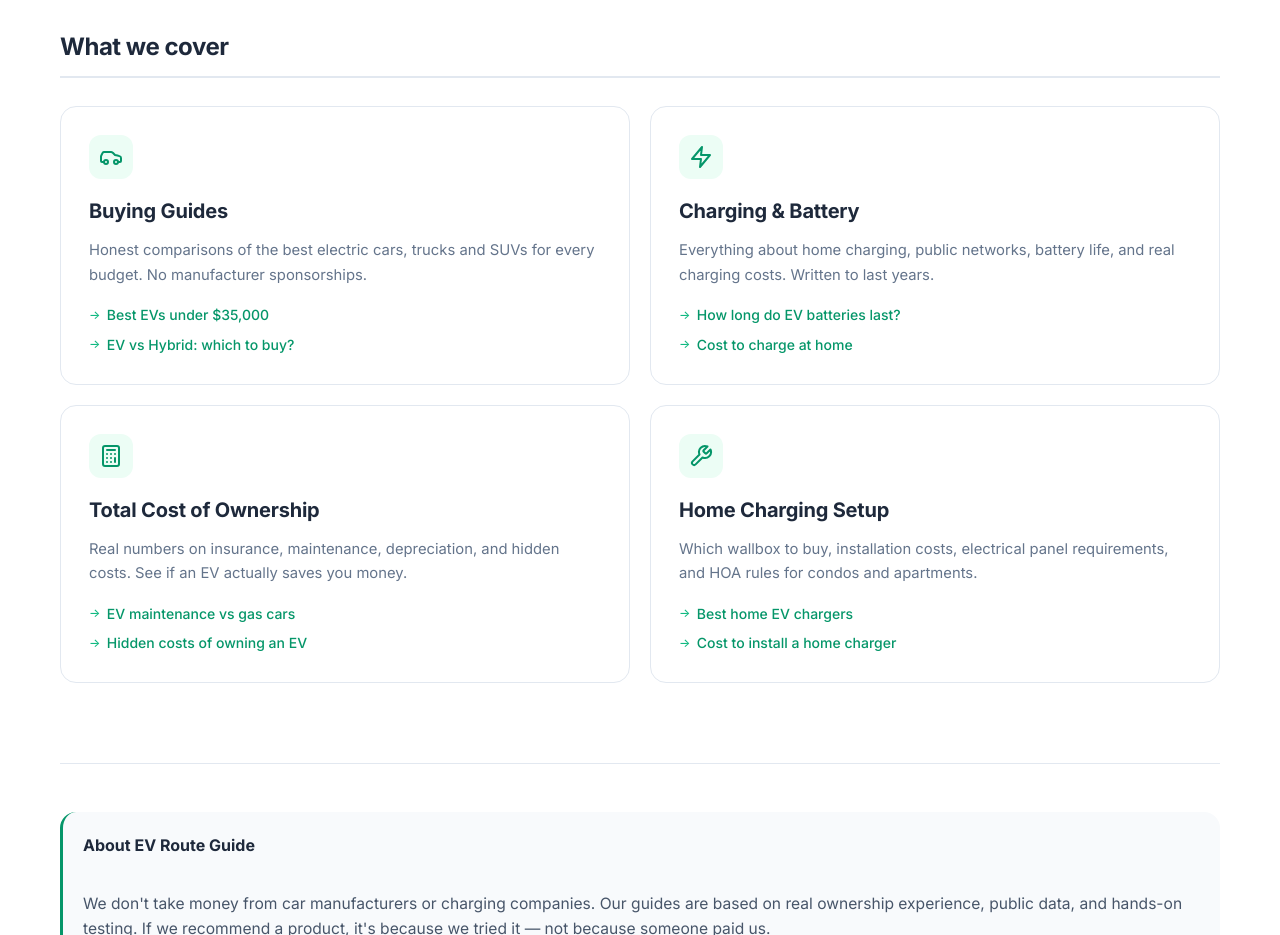
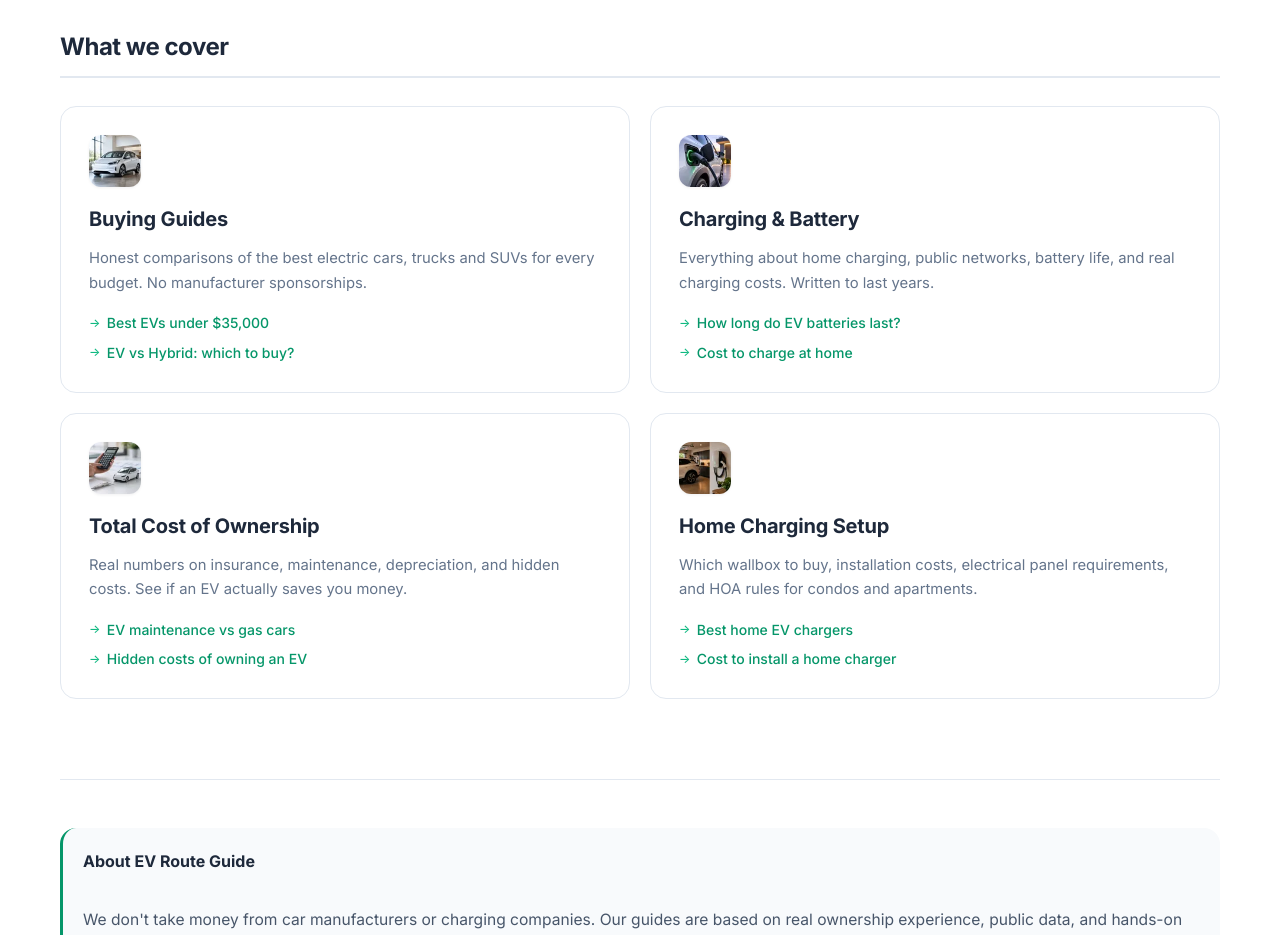
Before and after one commit to Arturo3579/evrouteguide, an Astro site: page / in a window 1280 px wide. Shown: the part 1180-2115 px from the top of the page. Built offline with nearby package versions, Linux system fonts and the light colour scheme; Astro itself is replaced by a stand-in of ours.

Commit message:
Replace category SVG icons with compressed AI-generated images

```diff
--- a/src/pages/index.astro
+++ b/src/pages/index.astro
@@ -80,7 +80,7 @@ const description = "Honest guides, cost calculators and practical tools for ele
     <div class="hub-grid">
       <div class="hub-card reveal reveal-delay-1">
         <div class="hub-card-icon">
-          <svg xmlns="http://www.w3.org/2000/svg" width="24" height="24" viewBox="0 0 24 24" fill="none" stroke="currentColor" stroke-width="2" stroke-linecap="round" stroke-linejoin="round"><path d="M19 17h2c.6 0 1-.4 1-1v-3c0-.9-.7-1.7-1.5-1.9C18.7 10.6 16 10 16 10s-1.3-1.4-2.2-2.3c-.5-.4-1.1-.7-1.8-.7H5c-.6 0-1.1.4-1.4.9l-1.4 2.9A3.7 3.7 0 0 0 2 12v4c0 .6.4 1 1 1h2"/><circle cx="7" cy="17" r="2"/><circle cx="17" cy="17" r="2"/></svg>
+          <img src="/images/icons/category-buying-guides.webp" alt="" width="52" height="52" loading="lazy" />
         </div>
         <h3>Buying Guides</h3>
         <p>Honest comparisons of the best electric cars, trucks and SUVs for every budget. No manufacturer sponsorships.</p>
@@ -92,7 +92,7 @@ const description = "Honest guides, cost calculators and practical tools for ele
 
       <div class="hub-card reveal reveal-delay-2">
         <div class="hub-card-icon">
-          <svg xmlns="http://www.w3.org/2000/svg" width="24" height="24" viewBox="0 0 24 24" fill="none" stroke="currentColor" stroke-width="2" stroke-linecap="round" stroke-linejoin="round"><path d="M13 2L3 14h9l-1 8 10-12h-9l1-8z"/></svg>
+          <img src="/images/icons/category-charging-battery.webp" alt="" width="52" height="52" loading="lazy" />
         </div>
         <h3>Charging &amp; Battery</h3>
         <p>Everything about home charging, public networks, battery life, and real charging costs. Written to last years.</p>
@@ -104,7 +104,7 @@ const description = "Honest guides, cost calculators and practical tools for ele
 
       <div class="hub-card reveal reveal-delay-1">
         <div class="hub-card-icon">
-          <svg xmlns="http://www.w3.org/2000/svg" width="24" height="24" viewBox="0 0 24 24" fill="none" stroke="currentColor" stroke-width="2" stroke-linecap="round" stroke-linejoin="round"><rect width="16" height="20" x="4" y="2" rx="2"/><line x1="8" x2="16" y1="6" y2="6"/><line x1="16" x2="16" y1="14" y2="18"/><path d="M16 10h.01"/><path d="M12 10h.01"/><path d="M8 10h.01"/><path d="M12 14h.01"/><path d="M8 14h.01"/><path d="M12 18h.01"/><path d="M8 18h.01"/></svg>
+          <img src="/images/icons/category-costs-ownership.webp" alt="" width="52" height="52" loading="lazy" />
         </div>
         <h3>Total Cost of Ownership</h3>
         <p>Real numbers on insurance, maintenance, depreciation, and hidden costs. See if an EV actually saves you money.</p>
@@ -116,7 +116,7 @@ const description = "Honest guides, cost calculators and practical tools for ele
 
       <div class="hub-card reveal reveal-delay-2">
         <div class="hub-card-icon">
-          <svg xmlns="http://www.w3.org/2000/svg" width="24" height="24" viewBox="0 0 24 24" fill="none" stroke="currentColor" stroke-width="2" stroke-linecap="round" stroke-linejoin="round"><path d="M14.7 6.3a1 1 0 0 0 0 1.4l1.6 1.6a1 1 0 0 0 1.4 0l3.77-3.77a6 6 0 0 1-7.94 7.94l-6.91 6.91a2.12 2.12 0 0 1-3-3l6.91-6.91a6 6 0 0 1 7.94-7.94l-3.76 3.76z"/></svg>
+          <img src="/images/icons/category-home-charging.webp" alt="" width="52" height="52" loading="lazy" />
         </div>
         <h3>Home Charging Setup</h3>
         <p>Which wallbox to buy, installation costs, electrical panel requirements, and HOA rules for condos and apartments.</p>
--- a/src/styles/global.css
+++ b/src/styles/global.css
@@ -489,16 +489,23 @@ a:hover {
 }
 
 .hub-card-icon {
-  width: 44px;
-  height: 44px;
+  width: 52px;
+  height: 52px;
   margin-bottom: 1rem;
-  color: var(--color-primary);
-  background: var(--color-primary-bg);
   border-radius: var(--radius-md);
+  overflow: hidden;
   display: flex;
   align-items: center;
   justify-content: center;
-  padding: 10px;
+  flex-shrink: 0;
+  box-shadow: 0 1px 3px var(--color-shadow);
+}
+
+.hub-card-icon img {
+  width: 100%;
+  height: 100%;
+  object-fit: cover;
+  display: block;
 }
 
 .hub-card h3 {
```
Also changed, not shown: public/images/icons/category-buying-guides.webp (added), public/images/icons/category-charging-battery.webp (added), public/images/icons/category-costs-ownership.webp (added), public/images/icons/category-home-charging.webp (added).
